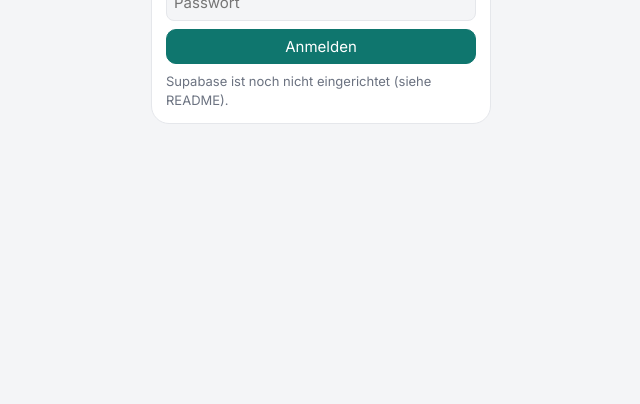
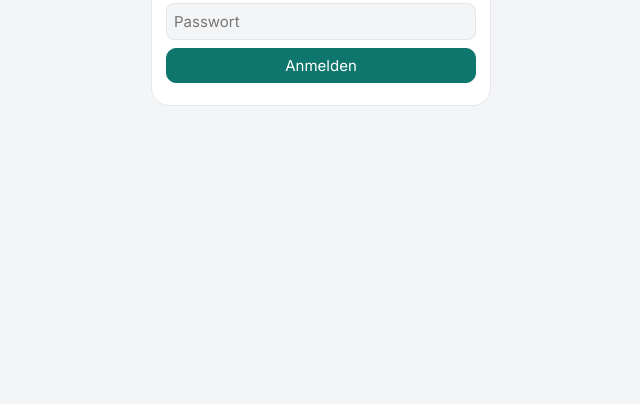
Before and after one commit to mariogeyer-hub/GeyerHorst-Kalender, a plain HTML site: page index.html in a window 1280 px wide. Shown: the part 396-800 px from the top of the page, without its empty margins (319-959 px from the left). Drawn offline with nearby package versions, Linux system fonts and the light colour scheme.

Commit message:
Update index.html

```diff
--- a/index.html
+++ b/index.html
@@ -188,7 +188,7 @@ body.dvm #aside2{display:none}
 </div>
 <script>
 // ===== Konfiguration: aus Supabase (Project Settings → API) eintragen =====
-const SB_URL="DEINE_SUPABASE_URL",SB_KEY="DEIN_ANON_KEY";
+const SB_URL="https://mmfxbaauypkyuquikdpi.supabase.co",SB_KEY="eyJhbGciOiJIUzI1NiIsInR5cCI6IkpXVCJ9.eyJpc3MiOiJzdXBhYmFzZSIsInJlZiI6Im1tZnhiYWF1eXBreXVxdWlrZHBpIiwicm9sZSI6ImFub24iLCJpYXQiOjE3OTQ1ODQ3NjIsImV4cCI6MjExMDE2MDc2Mn0.VHMj3rfVd7CB-OZu765LsDI_SRVYO-Z7qJ8OQjTWHoQ";
 // Die Person eines Kontos steht in der Supabase-Tabelle allowed_users (Spalte person: 0 Mario, 1 Eva, 2 Lora, 3 Emil).
 // MEMBER_EMAILS ist nur ein Notbehelf, falls du die Spalte nicht nutzt; hier KEINE echten E-Mail-Adressen eintragen, wenn das Repository öffentlich ist.
 const MEMBER_EMAILS=["","","",""];
```
